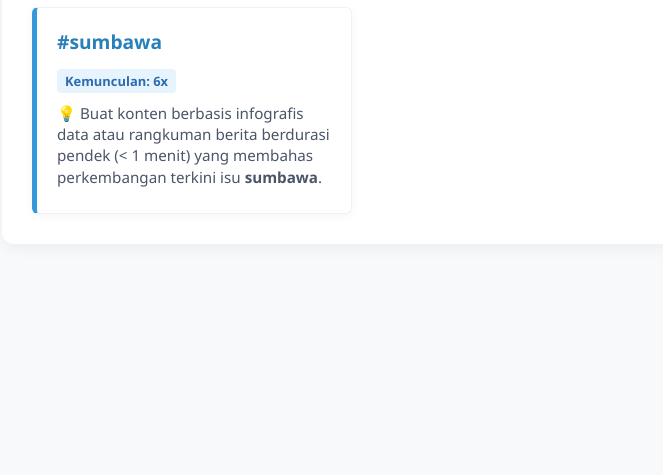
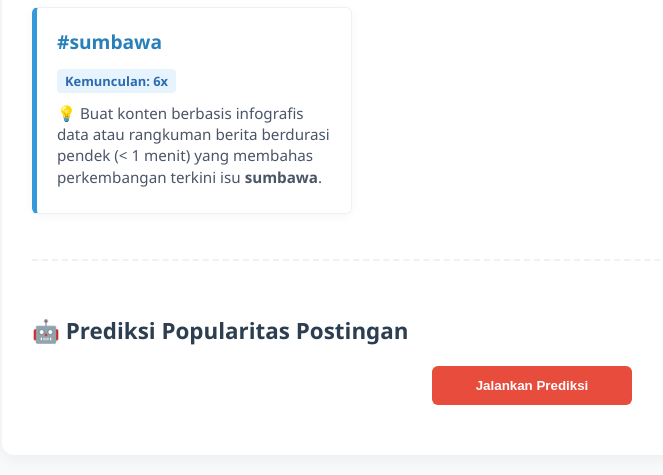
Before and after one commit to zulkarid/tugas_aplikasi_sainsdata, a Flask app: page / in a window 1280 px wide. Shown: the part 1484-1959 px from the top of the page, without its empty margins (108-771 px from the left). Before the commit the page ends 1698 px from the top, so only its background shows below. Run offline with Flask 3, Linux system fonts and the light colour scheme.

Commit message:
Add files via upload

```diff
--- a/templates/index.html
+++ b/templates/index.html
@@ -53,6 +53,18 @@
         <div class="grid-cards" id="recommendationCards">
             </div>
     </div>
+
+<div id="mlSection" class="posts-section">
+    <h2 style="font-size: 1.4em; color: #2c3e50;">
+        🤖 Prediksi Popularitas Postingan
+    </h2>
+
+    <button class="btn-scrape" onclick="loadMLPrediction()">
+        Jalankan Prediksi
+    </button>
+
+    <div id="mlResult"></div>
+</div>
 
     <!-- New Section for Instagram Posts Details -->
     <div id="postsDetailSection" class="posts-section" style="display: none;">
@@ -244,6 +256,70 @@
                 btn.disabled = false;
             });
     });
+
+async function loadMLPrediction() {
+
+    const container = document.getElementById("mlResult");
+
+    container.innerHTML = "<p>⏳ Menjalankan model...</p>";
+
+    try {
+
+        const response = await fetch('/api/model');
+        const data = await response.json();
+
+        let html = `
+            <div class="card">
+                <h3>📊 Evaluasi Model</h3>
+                <p><b>Accuracy:</b> ${data.accuracy}</p>
+                <p><b>Precision:</b> ${data.precision}</p>
+                <p><b>Recall:</b> ${data.recall}</p>
+                <p><b>F1 Score:</b> ${data.f1_score}</p>
+            </div>
+
+            <h3 style="margin-top:25px;">
+                📌 Hasil Prediksi Postingan
+            </h3>
+
+            <div class="grid-cards">
+        `;
+
+        data.predictions.forEach(post => {
+
+            html += `
+                <div class="card">
+                    <h3>@${post.username}</h3>
+
+                    <p>
+                        ❤️ Likes:
+                        ${post.likes}
+                    </p>
+
+                    <p>
+                        💬 Komentar:
+                        ${post.comments}
+                    </p>
+
+                    <p>
+                        🤖 Prediksi:
+                        <b>${post.prediction}</b>
+                    </p>
+                </div>
+            `;
+        });
+
+        html += "</div>";
+
+        container.innerHTML = html;
+
+    } catch(error) {
+
+        container.innerHTML =
+            "<p>❌ Gagal menjalankan model.</p>";
+
+        console.error(error);
+    }
+}
 </script>
 </body>
 </html>
```
